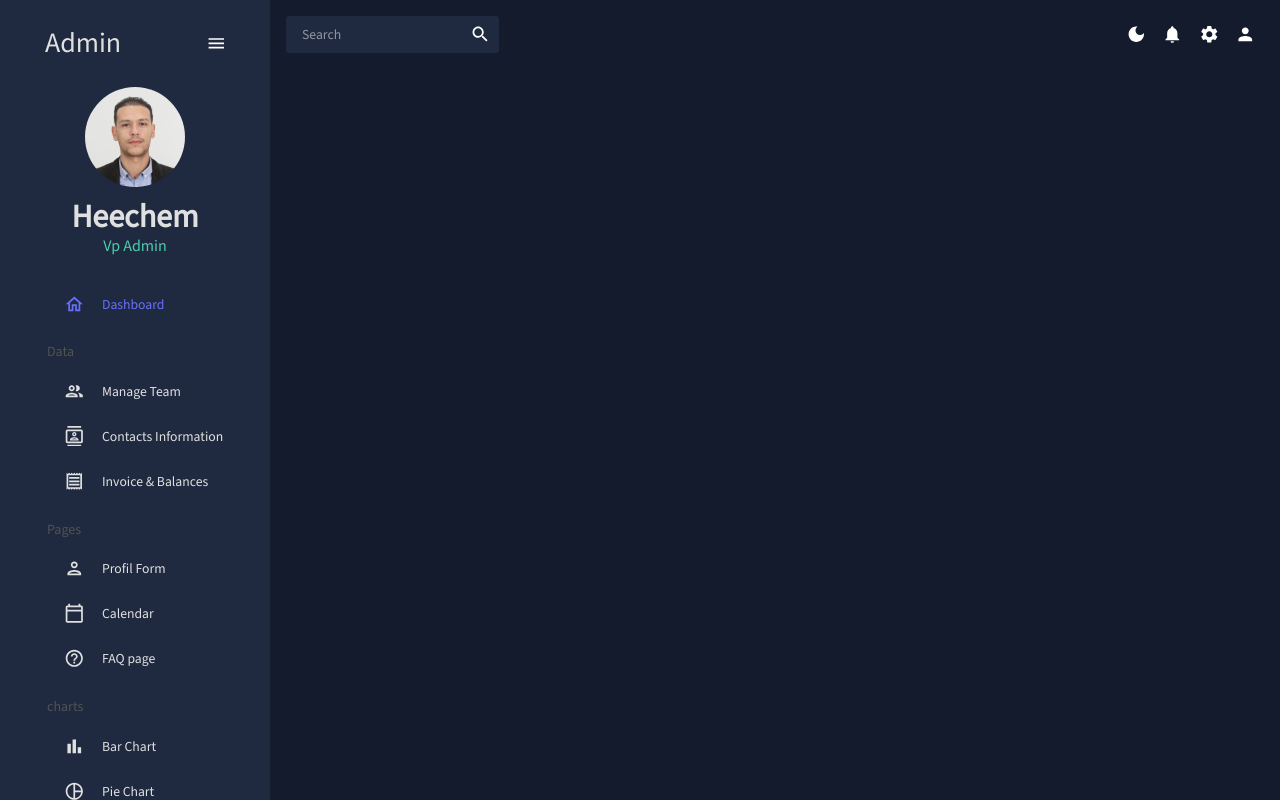
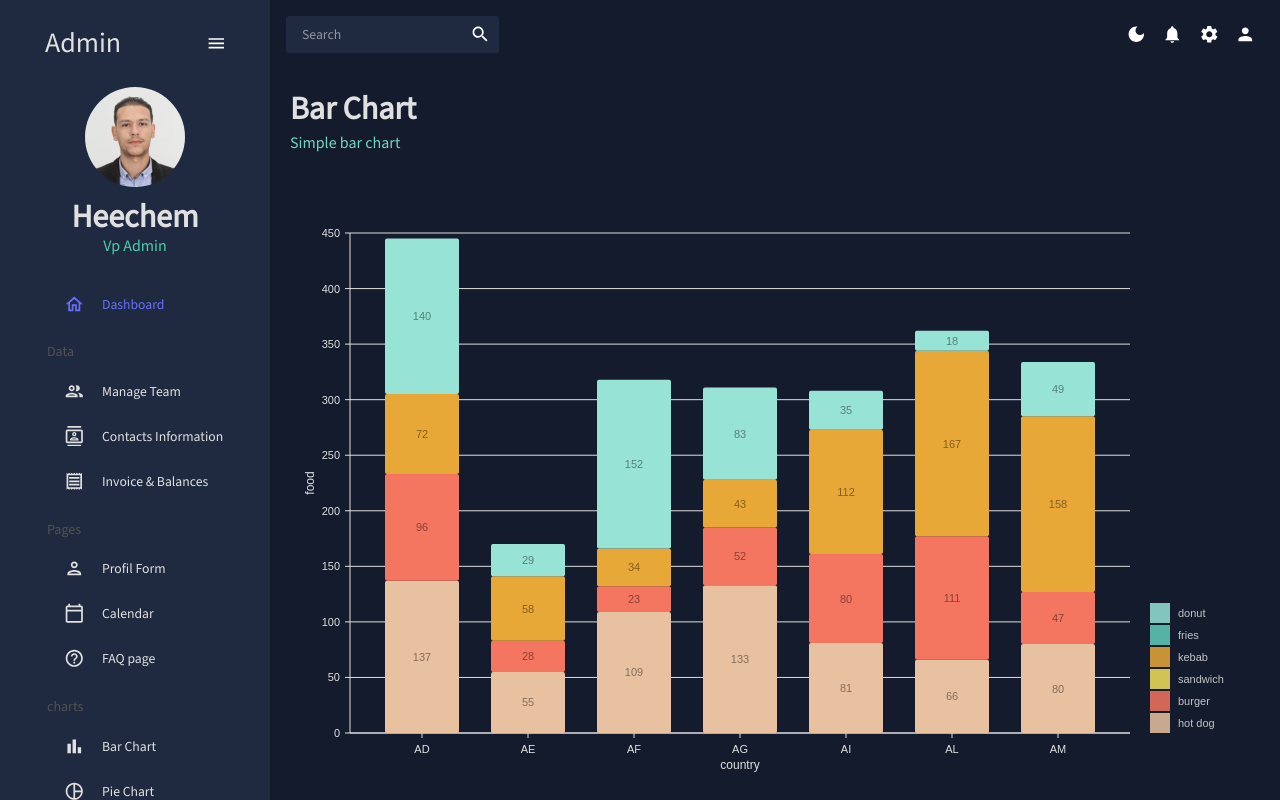
Before and after one commit to Heechem/react-admin, a React (Vite) app: page /bar in a window 1280 px wide. Built offline with nearby package versions, Linux system fonts and the light colour scheme.

Commit message:
Add Barchart

```diff
--- a/src/App.jsx
+++ b/src/App.jsx
@@ -10,6 +10,8 @@
 import Form from './scenes/form/FormComponent';
 import Calendar from './scenes/calendar/Calendar';
 import Faq from './scenes/faq/Faq';
+import BarChart from './components/BarChart';
+import Bar from './scenes/bar/Bar';
 
 function App() {
   const [theme, colorMode] = useMode();
@@ -47,10 +49,10 @@
                 path="pie"
                 element={<Pie />}
               /> */}
-              {/* <Route
+              <Route
                 path="bar"
                 element={<Bar />}
-              /> */}
+              />
 
               {/* <Route
                 path="line"
--- /dev/null
+++ b/src/components/BarChart.jsx
@@ -0,0 +1,144 @@
+import { useTheme } from '@emotion/react';
+import { ResponsiveBar } from '@nivo/bar';
+import { mockBarData } from '../data/mockData';
+import { tokens } from '../them';
+
+const BarChart = ({ isDashboard = false }) => {
+  const theme = useTheme();
+  const colors = tokens(theme.palette.mode);
+  return (
+    <ResponsiveBar
+      data={mockBarData}
+      theme={{
+        axis: {
+          domain: {
+            line: {
+              stroke: colors.grey[100],
+            },
+          },
+          legend: {
+            text: {
+              fill: colors.grey[100],
+            },
+          },
+          ticks: {
+            line: {
+              stroke: colors.grey[100],
+              strokeWidth: 1,
+            },
+            text: {
+              fill: colors.grey[100],
+            },
+          },
+        },
+        legends: {
+          text: {
+            fill: colors.grey[100],
+          },
+        },
+      }}
+      keys={['hot dog', 'burger', 'sandwich', 'kebab', 'fries', 'donut']}
+      indexBy="country"
+      margin={{ top: 50, right: 130, bottom: 50, left: 60 }}
+      padding={0.3}
+      valueScale={{ type: 'linear' }}
+      indexScale={{ type: 'band', round: true }}
+      colors={{ scheme: 'nivo' }}
+      defs={[
+        {
+          id: 'dots',
+          type: 'patternDots',
+          background: 'inherit',
+          color: '#38bcb2',
+          size: 4,
+          padding: 1,
+          stagger: true,
+        },
+        {
+          id: 'lines',
+          type: 'patternLines',
+          background: 'inherit',
+          color: '#eed312',
+          rotation: -45,
+          lineWidth: 6,
+          spacing: 10,
+        },
+      ]}
+      fill={[
+        {
+          match: {
+            id: 'fries',
+          },
+          id: 'dots',
+        },
+        {
+          match: {
+            id: 'sandwich',
+          },
+          id: 'lines',
+        },
+      ]}
+      borderRadius={2}
+      borderColor={{
+        from: 'color',
+        modifiers: [['darker', 1.6]],
+      }}
+      axisTop={null}
+      axisRight={null}
+      axisBottom={{
+        tickSize: 5,
+        tickPadding: 5,
+        tickRotation: 0,
+        legend: isDashboard ? undefined : 'country',
+        legendPosition: 'middle',
+        legendOffset: 32,
+      }}
+      axisLeft={{
+        tickSize: 5,
+        tickPadding: 5,
+        tickRotation: 0,
+        legend: isDashboard ? undefined : 'food',
+        legendPosition: 'middle',
+        legendOffset: -40,
+      }}
+      labelSkipWidth={12}
+      labelSkipHeight={12}
+      labelTextColor={{
+        from: 'color',
+        modifiers: [['darker', 1.6]],
+      }}
+      legends={[
+        {
+          dataFrom: 'keys',
+          anchor: 'bottom-right',
+          direction: 'column',
+          justify: false,
+          translateX: 120,
+          translateY: 0,
+          itemsSpacing: 2,
+          itemWidth: 100,
+          itemHeight: 20,
+          itemDirection: 'left-to-right',
+          itemOpacity: 0.85,
+          symbolSize: 20,
+          effects: [
+            {
+              on: 'hover',
+              style: {
+                itemOpacity: 1,
+              },
+            },
+          ],
+        },
+      ]}
+      isInteractive={false}
+      role="application"
+      ariaLabel="Nivo bar chart demo"
+      barAriaLabel={(e) =>
+        e.id + ': ' + e.formattedValue + ' in country: ' + e.indexValue
+      }
+    />
+  );
+};
+
+export default BarChart;
--- /dev/null
+++ b/src/scenes/bar/Bar.jsx
@@ -0,0 +1,20 @@
+import { Box } from '@mui/material';
+import React from 'react';
+import Header from '../../components/Header';
+import BarChart from '../../components/BarChart';
+
+const Bar = () => {
+  return (
+    <Box m="20px">
+      <Header
+        title={'Bar Chart'}
+        subtitle={'Simple bar chart'}
+      />
+      <Box height="75dvh">
+        <BarChart />
+      </Box>
+    </Box>
+  );
+};
+
+export default Bar;
```
